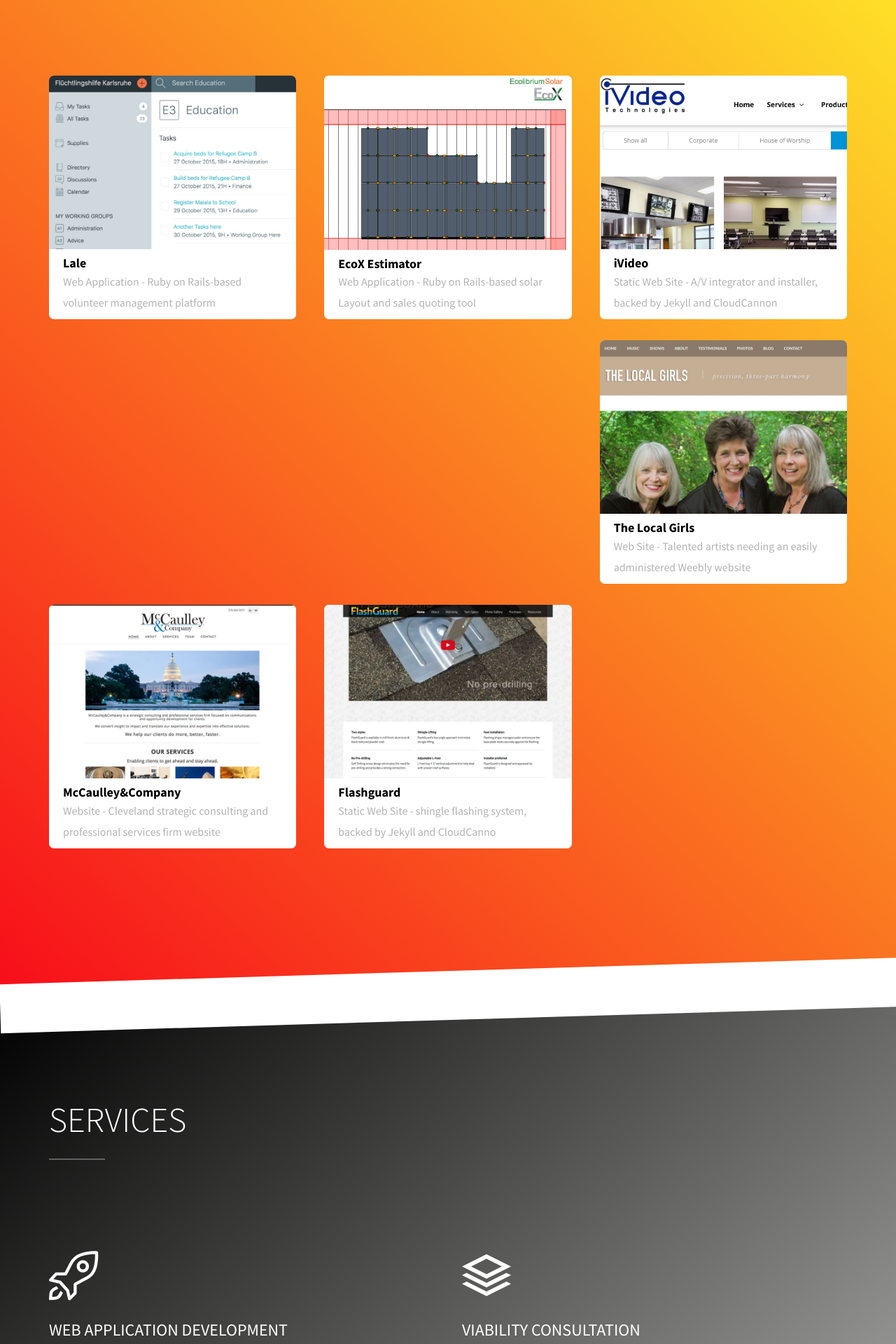
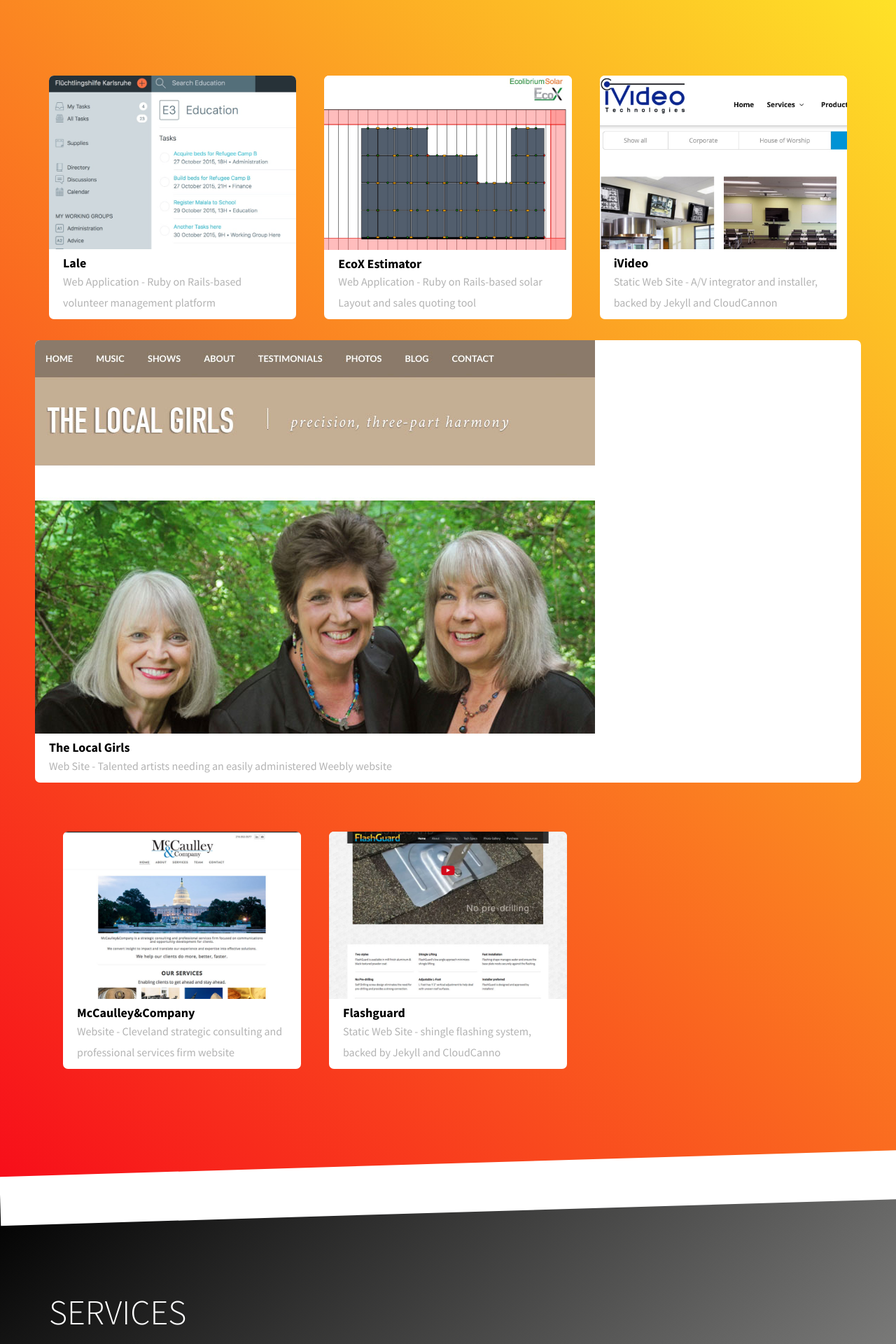
Before and after one commit to Rakefire/rakefire.github.io, a Jekyll site: the page built from index.html, in a window 1280 px wide. Shown: the part 1741-3661 px from the top of the page at 70% size. Built offline with Jekyll 4.4.1, drawn with Linux system fonts in a browser that asks for light colours; some web fonts are replaced.

Commit message:
Updated '/_includes/sections/work.html' via CloudCannon

```diff
--- a/_includes/sections/work.html
+++ b/_includes/sections/work.html
@@ -43,7 +43,8 @@
         </a>
       </div>
 
-      <div class="col-md-4 col-sm-6 col-xxs-12">
+
+
         <a href="http://www.thelocalgirls.com/" class="project-item">
           <img src="/work/local_girls/local_girls.jpg" alt="The Local Girls" class="img-responsive">
           <div class="text">
```
